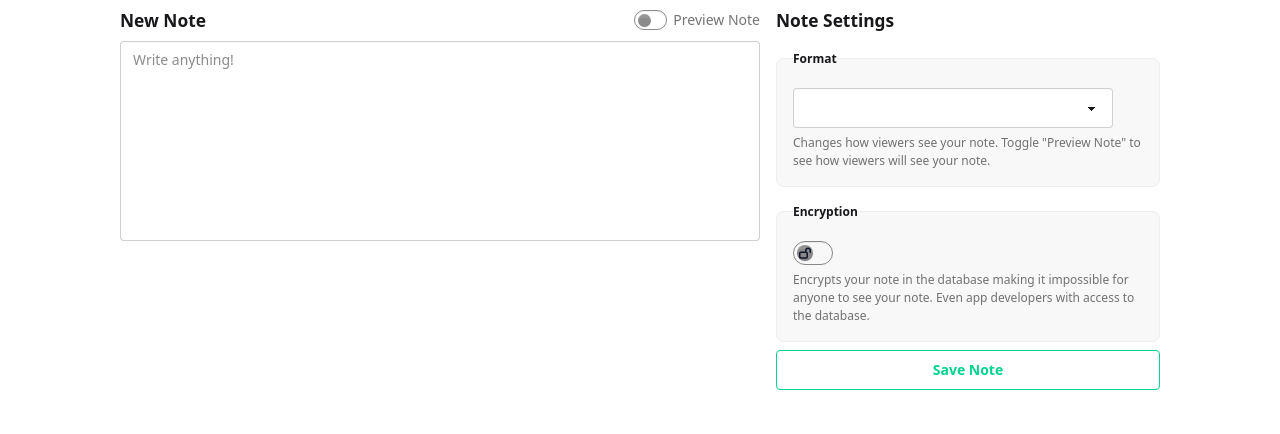
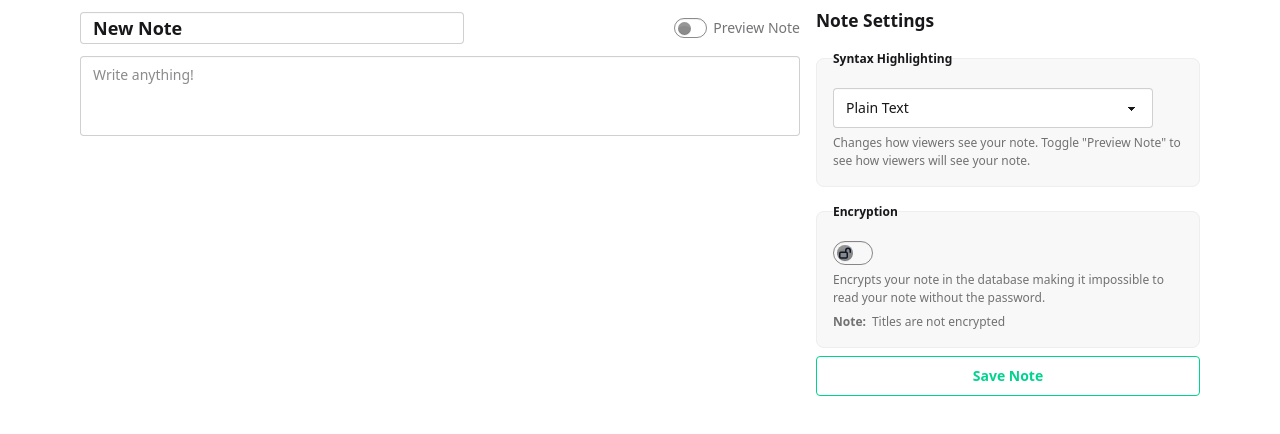
Before and after one commit to aaneeley/quicknote, a SvelteKit app: page / in a window 1280 px wide. Shown: the top 434 px of the page. Built offline with nearby package versions, Linux system fonts and the light colour scheme; no server answers.

Commit message:
Rework spacing and highlight logic

```diff
--- a/package.json
+++ b/package.json
@@ -39,6 +39,6 @@
 		"@types/node": "^22.14.1",
 		"daisyui": "^5.0.25",
 		"drizzle-orm": "^0.40.0",
-		"svelte-highlight": "^7.8.3"
+		"highlight.js": "^11.11.1"
 	}
 }
--- a/src/lib/server/db/schema.ts
+++ b/src/lib/server/db/schema.ts
@@ -7,4 +7,5 @@ export const notes = pgTable('notes', {
     salt: text('salt'), // base64 encoded salt
     iv: text('iv'), // base64 encoded IV
     language: text('language').notNull().default('plaintext'),
+    title: text('title').notNull().default('New Note')
 });
--- /dev/null
+++ b/src/lib/themes/github-dark-dimmed.css
@@ -0,0 +1,110 @@
+pre code.hljs {
+    display: block;
+    overflow-x: auto;
+    padding: 1em;
+}
+
+code.hljs {
+    padding: 3px 5px;
+}
+
+/*!
+  Theme: GitHub Dark Dimmed
+  Description: Dark dimmed theme as seen on github.com
+  Author: github.com
+  Maintainer: @Hirse
+  Updated: 2021-05-15
+
+  Colors taken from GitHub's CSS
+*/
+.hljs {
+    color: #adbac7;
+    background: #22272e;
+}
+
+.hljs-doctag,
+.hljs-keyword,
+.hljs-meta .hljs-keyword,
+.hljs-template-tag,
+.hljs-template-variable,
+.hljs-type,
+.hljs-variable.language_ {
+    color: #f47067;
+}
+
+.hljs-title,
+.hljs-title.class_,
+.hljs-title.class_.inherited__,
+.hljs-title.function_ {
+    color: #dcbdfb;
+}
+
+.hljs-attr,
+.hljs-attribute,
+.hljs-literal,
+.hljs-meta,
+.hljs-number,
+.hljs-operator,
+.hljs-variable,
+.hljs-selector-attr,
+.hljs-selector-class,
+.hljs-selector-id {
+    color: #6cb6ff;
+}
+
+.hljs-regexp,
+.hljs-string,
+.hljs-meta .hljs-string {
+    color: #96d0ff;
+}
+
+.hljs-built_in,
+.hljs-symbol {
+    color: #f69d50;
+}
+
+.hljs-comment,
+.hljs-code,
+.hljs-formula {
+    color: #768390;
+}
+
+.hljs-name,
+.hljs-quote,
+.hljs-selector-tag,
+.hljs-selector-pseudo {
+    color: #8ddb8c;
+}
+
+.hljs-subst {
+    color: #adbac7;
+}
+
+.hljs-section {
+    color: #316dca;
+    font-weight: bold;
+}
+
+.hljs-bullet {
+    color: #eac55f;
+}
+
+.hljs-emphasis {
+    color: #adbac7;
+    font-style: italic;
+}
+
+.hljs-strong {
+    color: #adbac7;
+    font-weight: bold;
+}
+
+.hljs-addition {
+    color: #b4f1b4;
+    background-color: #1b4721;
+}
+
+.hljs-deletion {
+    color: #ffd8d3;
+    background-color: #78191b;
+}
--- a/src/routes/+layout.svelte
+++ b/src/routes/+layout.svelte
@@ -11,6 +11,6 @@
 	/>
 </head>
 
-<main class="px-5 md:px-10 lg:px-30">
+<main class="px-5 md:px-10 xl:px-20">
 	{@render children()}
 </main>
--- a/src/routes/+page.server.ts
+++ b/src/routes/+page.server.ts
@@ -13,6 +13,7 @@ export const actions = {
         const encrypted = data.get("encrypted")
         const password = data.get("password")
         const language = data.get("language")
+        const title = data.get("title")
 
         if (encrypted && (!password || password === "")) {
             return fail(400, { password, password_missing: true })
@@ -32,12 +33,14 @@ export const actions = {
                 iv: ivB64,
                 salt: saltB64,
                 encrypted: true,
-                language: language?.toString()
+                language: language?.toString(),
+                title: title?.toString()
             }
         } else {
             newNote = {
                 content: content.toString(),
-                language: language?.toString()
+                language: language?.toString(),
+                title: title?.toString()
             }
         }
 
--- a/src/routes/+page.svelte
+++ b/src/routes/+page.svelte
@@ -4,33 +4,23 @@
 	let { form }: PageProps = $props();
 	import { applyAction, enhance } from '$app/forms';
 	import { LockClosed, LockOpen, Warning } from '$lib/icons';
-	import Highlight, { LineNumbers } from 'svelte-highlight';
-	import 'svelte-highlight/styles/github-dark.css';
-	import {
-		go,
-		java,
-		javascript,
-		json,
-		markdown,
-		plaintext,
-		python,
-		rust,
-		yaml,
-		type LanguageType
-	} from 'svelte-highlight/languages';
 	import { getLanguageByString } from '$lib/utils';
+	import '$lib/themes/github-dark-dimmed.css';
+
+	import hljs from 'highlight.js';
 
 	let language: string = $state('plaintext');
 
 	let isLoading = $state(false);
 
-	const MAX_NOTE_TITLE_LEN = 50;
-
 	let content = $state('');
+	let title = $state('New Note');
 	let encrypted = $state(false);
 	let previewMode = $state(false);
 
-	let title = $derived(content.split('\n')[0].substring(0, MAX_NOTE_TITLE_LEN) || 'New Note');
+	let highlightedContent = $derived(hljs.highlight(content, { language: language }));
+
+	// let title = $derived(content.split('\n')[0].substring(0, MAX_NOTE_TITLE_LEN) || 'New Note');
 	function autoResize(textarea: HTMLTextAreaElement) {
 		const resize = () => {
 			textarea.style.height = 'auto';
@@ -60,16 +50,25 @@
 		};
 	}}
 >
-	<div class="w-full space-y-2 text-sm">
-		<div class="flex w-full flex-col justify-between sm:flex-row sm:items-center">
-			<h2 class="w-full">{title}</h2>
+	<div class="w-full min-w-0 space-y-2 text-sm lg:w-auto lg:flex-1">
+		<div class="flex w-full flex-col justify-between py-1 sm:flex-row sm:items-center">
+			<input
+				name="title"
+				class="input input-sm w-sm text-lg font-semibold"
+				maxlength="50"
+				bind:value={title}
+				hidden={previewMode}
+			/>
+			{#if previewMode}
+				<h2 class="max-w-sm overflow-hidden text-nowrap overflow-ellipsis">{title}</h2>
+			{/if}
 			<label class="fieldset-label text-left text-sm text-nowrap">
 				<input type="checkbox" bind:checked={previewMode} class="toggle toggle-sm" />
 				Preview Note
 			</label>
 		</div>
 		<textarea
-			class="textarea min-h-50 w-full resize-none overflow-x-scroll overflow-y-hidden text-nowrap"
+			class="textarea w-full resize-none overflow-x-scroll overflow-y-hidden text-nowrap"
 			name="content"
 			placeholder="Write anything!"
 			bind:value={content}
@@ -77,14 +76,9 @@
 			hidden={previewMode}
 		></textarea>
 		{#if previewMode}
-			<Highlight
-				class="rounded-field"
-				language={getLanguageByString(language)}
-				code={content}
-				let:highlighted
-			>
-				<LineNumbers {highlighted} />
-			</Highlight>
+			<div class="textarea w-full resize-none overflow-x-scroll overflow-y-hidden">
+				<pre class="text-nowrap">{@html highlightedContent.value}</pre>
+			</div>
 		{/if}
 	</div>
 	<div class="flex flex-col space-y-2">
@@ -92,17 +86,17 @@
 		<fieldset
 			class="fieldset bg-base-200 border-base-300 rounded-box w-full border p-4 sm:w-sm sm:min-w-86"
 		>
-			<legend class="fieldset-legend">Format</legend>
+			<legend class="fieldset-legend">Syntax Highlighting</legend>
 			<select class="select" name="language" bind:value={language}>
-				<option value={plaintext.name} selected>Plain Text</option>
-				<option value={json.name}>JSON</option>
-				<option value={yaml.name}>YAML</option>
-				<option value={markdown.name}>Markdown</option>
-				<option value={python.name}>Python</option>
-				<option value={javascript.name}>JavaScript</option>
-				<option value={rust.name}>Rust</option>
-				<option value={go.name}>Go</option>
-				<option value={java.name}>Java</option>
+				<option value={'plaintext'} selected>Plain Text</option>
+				<option value={'json'}>JSON</option>
+				<option value={'yaml'}>YAML</option>
+				<option value={'markdown'}>Markdown</option>
+				<option value={'python'}>Python</option>
+				<option value={'javascript'}>JavaScript</option>
+				<option value={'rust'}>Rust</option>
+				<option value={'go'}>Go</option>
+				<option value={'java'}>Java</option>
 			</select>
 
 			<p class="fieldset-label">
@@ -142,9 +136,10 @@
 				/>
 			{/if}
 			<p class="fieldset-label">
-				Encrypts your note in the database making it impossible for anyone to see your note. Even
-				app developers with access to the database.
+				Encrypts your note in the database making it impossible to read your note without the
+				password.
 			</p>
+			<p class="fieldset-label"><b>Note:</b> Titles are not encrypted</p>
 		</fieldset>
 		{#if form?.missing}
 			<span class="text-error text-sm">Note cannot be empty</span>
--- a/src/routes/[slug]/+page.server.ts
+++ b/src/routes/[slug]/+page.server.ts
@@ -12,7 +12,8 @@ export const load: PageServerLoad = async ({ params }) => {
         encrypted: notes.encrypted,
         language: notes.language,
         salt: notes.salt,
-        iv: notes.iv
+        iv: notes.iv,
+        title: notes.title
     }).from(notes).where(eq(notes.id, noteIndex))
 
     if (result.length > 0) {
@@ -21,17 +22,3 @@ export const load: PageServerLoad = async ({ params }) => {
 
     throw error(404, 'Note not found');
 };
-
-export const actions = {
-    default: async ({ request }) => {
-        const data = await request.formData();
-        const password = data.get("password")
-
-        if (!password || password === "") {
-            return fail(400, { password, password_missing: true })
-        }
-
-        // Do decryption
-
-    }
-} satisfies Actions;
--- a/src/routes/[slug]/+page.svelte
+++ b/src/routes/[slug]/+page.svelte
@@ -13,14 +13,17 @@
 	import { LockClosed, LockOpen, Warning } from '$lib/icons';
 	import { decryptAesGcm, getLanguageByString } from '$lib/utils';
 	import { goto } from '$app/navigation';
-	import { LineNumbers, Highlight } from 'svelte-highlight';
-	import { type LanguageType } from 'svelte-highlight/languages';
 	import 'svelte-highlight/styles/github-dark.css';
+	import hljs from 'highlight.js';
 
 	let password = $state('');
 	let isLoading = $state(false);
 	let copied = $state(false);
 	let error = $state('');
+
+	let highlightedContent = $derived(
+		hljs.highlight(decryptedContent, { language: data.language.toString() })
+	);
 
 	const MAX_NOTE_TITLE_LEN = 50;
 
@@ -50,17 +53,12 @@
 </script>
 
 <div class="flex w-full flex-col items-start space-y-4 pt-2 lg:flex-row lg:space-x-4">
-	<div class="w-full space-y-2">
-		<h2 class="w-full">{title}</h2>
+	<div class="w-full min-w-0 space-y-2 lg:w-auto lg:flex-1">
+		<h2 class="max-w-sm overflow-hidden text-nowrap overflow-ellipsis">{data.title}</h2>
 		{#if decryptedContent}
-			<Highlight
-				class="rounded-field"
-				language={getLanguageByString(data.language)}
-				code={decryptedContent}
-				let:highlighted
-			>
-				<LineNumbers {highlighted} />
-			</Highlight>
+			<div class="textarea w-full resize-none overflow-x-scroll overflow-y-hidden">
+				<pre class="text-nowrap">{@html highlightedContent.value}</pre>
+			</div>
 		{:else}
 			<div
 				class="fieldset bg-base-200 border-base-300 rounded-box flex flex-col items-center space-y-2 border px-4 py-12"
@@ -82,7 +80,7 @@
 			</div>
 		{/if}
 	</div>
-	<div class="flex w-full flex-col space-y-2">
+	<div class="flex flex-col space-y-2">
 		<h2 class="w-full">Note Info</h2>
 		<fieldset
 			class="fieldset bg-base-200 border-base-300 rounded-box space-y w-full border p-4 sm:w-sm sm:min-w-86"
```
Also changed, not shown: 1 other file (tests, documents, lock files or other folders).
